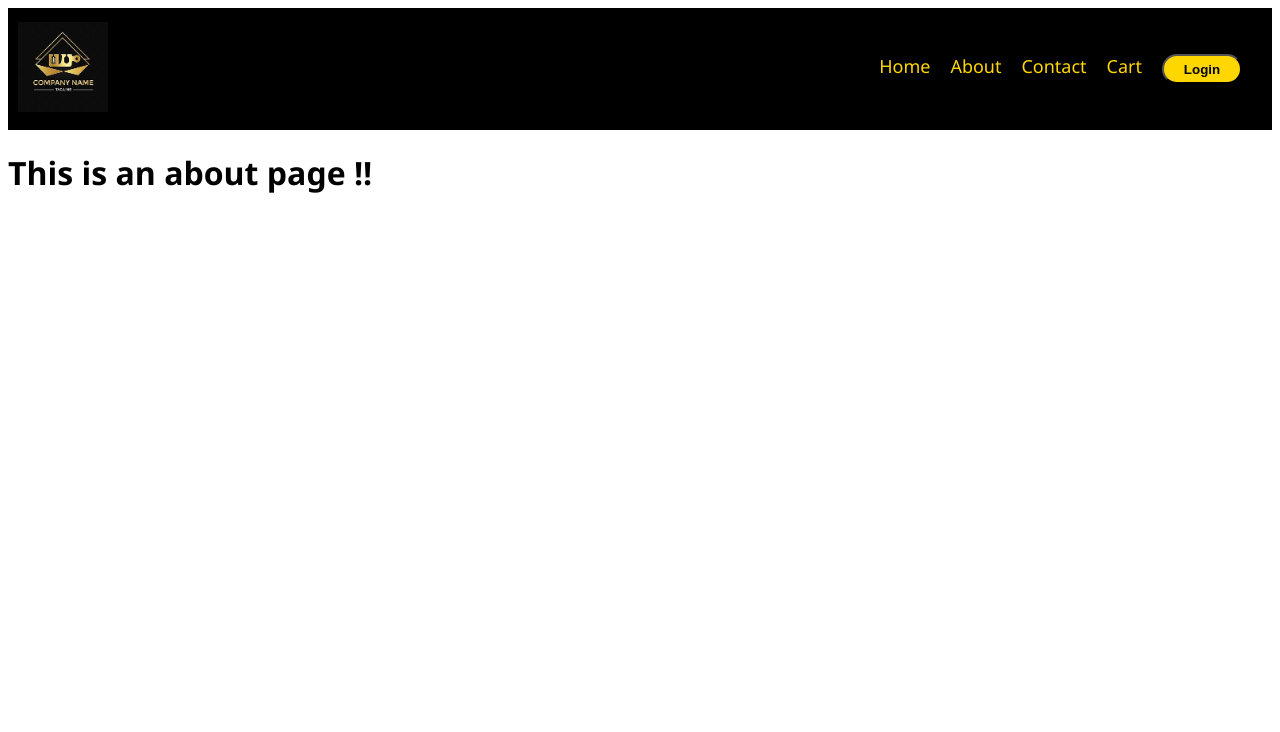
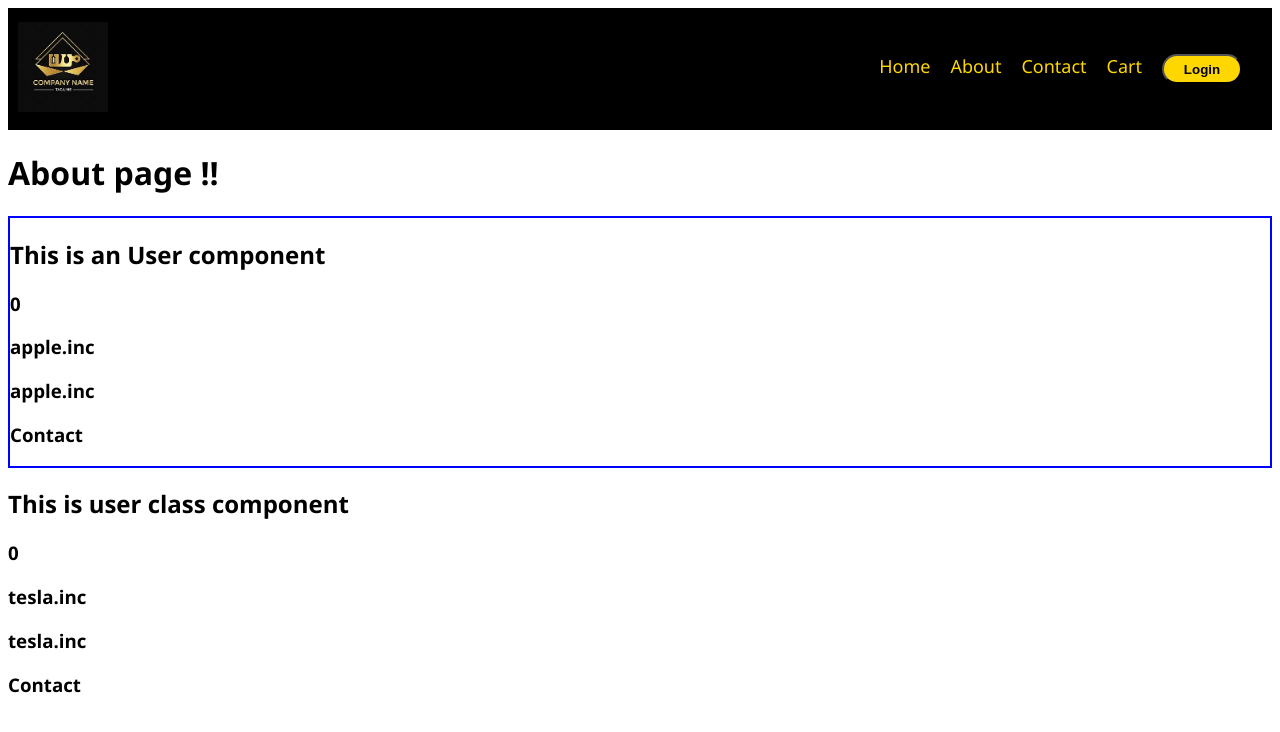
Before and after one commit to Pradnya136/react, a React app: page /about in a window 1280 px wide. Built offline with nearby package versions, Linux system fonts and the light colour scheme.

Commit message:
created class component user_class , used this.state and props in it

```diff
--- a/index.css
+++ b/index.css
@@ -139,3 +139,7 @@ error pg */
 
 
 }
+/* user style */
+.user{
+    border: 2px blue solid;
+}
--- a/src/components/About.js
+++ b/src/components/About.js
@@ -1,7 +1,12 @@
+import User from "./User";
+import User_class from "./User_class";
+
 const About = () => {
     return(
         <div>
-            <h1>This is an about page !!</h1>
+            <h1>About page !!</h1>
+            <User name = {"apple.inc"}/>
+            <User_class name={"tesla.inc"}/>
         </div>
     )
 }
--- /dev/null
+++ b/src/components/User.js
@@ -0,0 +1,19 @@
+import { useState } from "react";
+
+const User = (props) =>{
+
+const {name} = props; // destructuring props
+    const [count,setCount] = useState(0)
+    return(
+        <div className="user">
+            <h2>This is an User component</h2>
+            <h3>{count}</h3>
+            <h3>{name}</h3>
+            <h3>{props.name}</h3>
+            <h3>Contact</h3>
+        </div>
+
+    )
+}
+
+export default User;
--- /dev/null
+++ b/src/components/User_class.js
@@ -0,0 +1,28 @@
+import React from "react";
+
+class User_class extends React.Component{
+    constructor(props){
+        super(props);
+        this.state = {
+            count : 0
+        }
+
+    }
+
+
+
+    render(){
+        const {name}= this.props;  //destructuring props
+        const {count} = this.state; //destructuring state
+        return(
+        <div>
+            <h2>This is user class component</h2>
+            <h3>{count}</h3>
+            <h3>{name}</h3>
+            <h3>{this.props.name}</h3>
+            <h3>Contact</h3>
+        </div>)
+    }
+}
+
+export default User_class;
```
